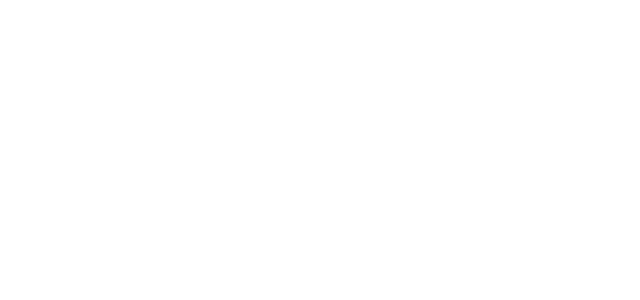
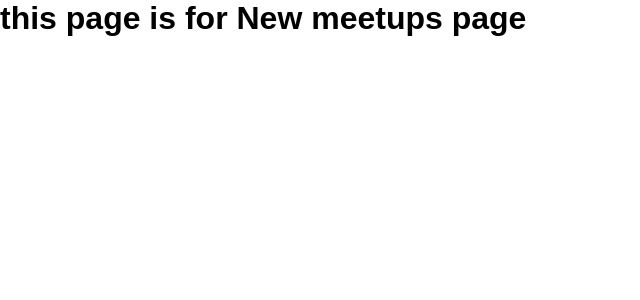
Before and after one commit to MahsumaRezai/Route_Login_Pages, a React (Create React App) app: page / in a window 1280 px wide. Shown: the top 300 px of the page, without its empty margins (0-640 px from the left). Built offline with nearby package versions, Linux system fonts and the light colour scheme.

Commit message:
add router in this project

```diff
--- a/src/App.js
+++ b/src/App.js
@@ -1,7 +1,21 @@
 import { Fragment } from "react";
+import Allmeetup from './Pages/Allmeetup';
+import Newmeetup from './Pages/Newmeetups';
+import { Route, Switch } from 'react-router-dom';
+
 function App() {
   return (
     <Fragment>
+      <Switch>
+
+        <Route path='/all' exact>
+          <Allmeetup />
+        </Route>
+        <Route>
+          <Newmeetup path='/new' />
+        </Route>
+      </Switch>
+
     </Fragment>
 
   );
--- a/src/Pages/Allmeetup.js
+++ b/src/Pages/Allmeetup.js
@@ -1 +1,13 @@
-const
+import { Fragment } from "react";
+
+const Allmeetup = (props) => {
+    return (
+        <Fragment>
+            <div>
+                <h1>Hello  this page is for All meetups</h1>
+            </div>
+        </Fragment>
+    )
+
+}
+export default Allmeetup
--- a/src/Pages/Newmeetups.js
+++ b/src/Pages/Newmeetups.js
@@ -0,0 +1,13 @@
+import { Fragment } from "react";
+
+const Newmeetup = (props) => {
+    return (
+        <Fragment>
+            <div>
+                <h1>  this page is for New meetups page</h1>
+            </div>
+        </Fragment>
+    )
+
+}
+export default Newmeetup
```
